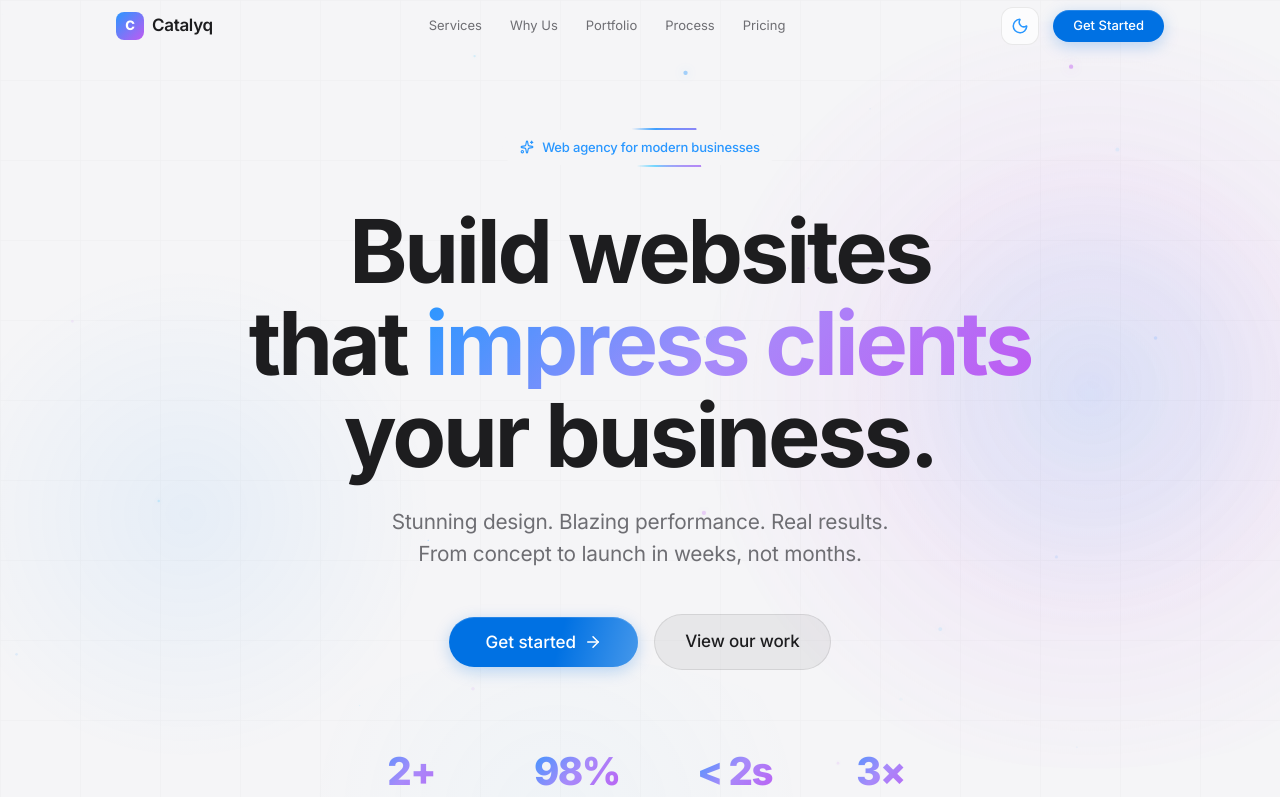
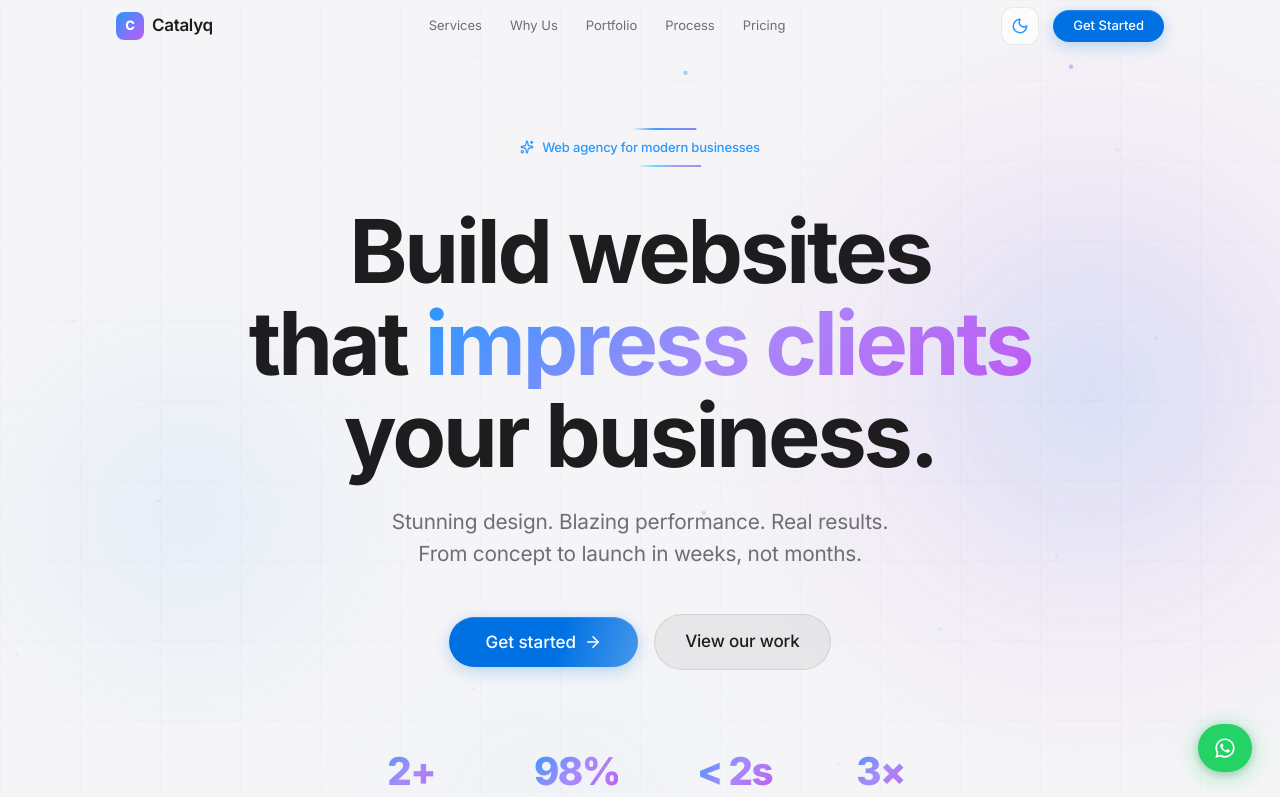
Before and after one commit to dhyey18/Nexora, a Next.js app: page / in a window 1280 px wide. Shown: the top 797 px of the page. Built offline with nearby package versions, Linux system fonts and the light colour scheme.

Commit message:
feat: add WhatsApp floating button and integrate WhatsApp contact options in CTA section

```diff
--- a/app/layout.tsx
+++ b/app/layout.tsx
@@ -1,6 +1,7 @@
 import type { Metadata } from "next";
 import "./globals.css";
 import { ThemeProvider } from "@/lib/ThemeContext";
+import WhatsAppFloat from "@/components/WhatsAppFloat";
 
 export const metadata: Metadata = {
   title: "Catalyq – We Build Modern Websites That Grow Your Business | Ahmedabad, India",
@@ -37,7 +38,10 @@ export default function RootLayout({
         />
       </head>
       <body className="antialiased">
-        <ThemeProvider>{children}</ThemeProvider>
+        <ThemeProvider>
+          {children}
+          <WhatsAppFloat />
+        </ThemeProvider>
       </body>
     </html>
   );
--- a/components/CTASection.tsx
+++ b/components/CTASection.tsx
@@ -3,6 +3,9 @@
 import { useState, useRef, FormEvent } from "react";
 import { motion, useInView } from "framer-motion";
 import { ArrowRight, Send, Mail, MessageCircle, Phone, MapPin, CheckCircle } from "lucide-react";
+
+const WA_NUMBER = "919323830436";
+const WA_MESSAGE = "Hi! I'm interested in your web development services. Can we connect?";
 
 const services = [
     "Website Development",
@@ -90,10 +93,10 @@ export default function CTASection() {
                             style={{ display: "flex", flexDirection: "column", gap: 20 }}
                         >
                             {[
-                                { icon: Mail, label: "Email us", value: "pateldhyey64@gmail.com", color: "#2997FF" },
-                                { icon: Phone, label: "Call us", value: "+91 94291 84788 / +91 93238 30436", color: "#30D158" },
-                                { icon: MapPin, label: "Based in", value: "Prahlad Nagar, Ahmedabad, Gujarat 380015", color: "#FF9F0A" },
-                                { icon: MessageCircle, label: "Response time", value: "Within 2 hours", color: "#BF5AF2" },
+                                { icon: Mail, label: "Email us", value: "pateldhyey64@gmail.com", color: "#2997FF", href: "mailto:pateldhyey64@gmail.com" },
+                                { icon: Phone, label: "Call us", value: "+91 94291 84788 / +91 93238 30436", color: "#30D158", href: "tel:+919429184788" },
+                                { icon: MapPin, label: "Based in", value: "Prahlad Nagar, Ahmedabad, Gujarat 380015", color: "#FF9F0A", href: null },
+                                { icon: MessageCircle, label: "Response time", value: "Within 2 hours", color: "#BF5AF2", href: null },
                             ].map((item) => (
                                 <div key={item.label} style={{ display: "flex", alignItems: "center", gap: 14 }}>
                                     <div
@@ -113,10 +116,58 @@ export default function CTASection() {
                                     </div>
                                     <div>
                                         <div style={{ color: "var(--text-tertiary)", fontSize: 12, marginBottom: 2 }}>{item.label}</div>
-                                        <div style={{ color: "var(--heading-color)", fontSize: 14, fontWeight: 500 }}>{item.value}</div>
+                                        {item.href ? (
+                                            <a href={item.href} style={{ color: "var(--heading-color)", fontSize: 14, fontWeight: 500, textDecoration: "none" }}>
+                                                {item.value}
+                                            </a>
+                                        ) : (
+                                            <div style={{ color: "var(--heading-color)", fontSize: 14, fontWeight: 500 }}>{item.value}</div>
+                                        )}
                                     </div>
                                 </div>
                             ))}
+
+                            {/* WhatsApp */}
+                            <a
+                                href={`https://wa.me/${WA_NUMBER}?text=${encodeURIComponent(WA_MESSAGE)}`}
+                                target="_blank"
+                                rel="noopener noreferrer"
+                                style={{
+                                    display: "flex",
+                                    alignItems: "center",
+                                    gap: 14,
+                                    textDecoration: "none",
+                                    padding: "14px 18px",
+                                    borderRadius: 14,
+                                    background: "rgba(37,211,102,0.07)",
+                                    border: "1px solid rgba(37,211,102,0.2)",
+                                    transition: "background 0.2s ease, border-color 0.2s ease",
+                                }}
+                                onMouseEnter={e => {
+                                    (e.currentTarget as HTMLAnchorElement).style.background = "rgba(37,211,102,0.13)";
+                                    (e.currentTarget as HTMLAnchorElement).style.borderColor = "rgba(37,211,102,0.4)";
+                                }}
+                                onMouseLeave={e => {
+                                    (e.currentTarget as HTMLAnchorElement).style.background = "rgba(37,211,102,0.07)";
+                                    (e.currentTarget as HTMLAnchorElement).style.borderColor = "rgba(37,211,102,0.2)";
+                                }}
+                            >
+                                <div style={{ width: 40, height: 40, borderRadius: 12, display: "flex", alignItems: "center", justifyContent: "center", background: "rgba(37,211,102,0.15)", border: "1px solid rgba(37,211,102,0.25)", flexShrink: 0 }}>
+                                    <svg viewBox="0 0 32 32" width="18" height="18" fill="#25D366">
+                                        <path d="M16 2C8.268 2 2 8.268 2 16c0 2.49.649 4.823 1.785 6.845L2 30l7.355-1.766A13.94 13.94 0 0016 30c7.732 0 14-6.268 14-14S23.732 2 16 2zm0 25.5a11.47 11.47 0 01-5.859-1.607l-.42-.25-4.362 1.048 1.068-4.253-.274-.436A11.45 11.45 0 014.5 16C4.5 9.596 9.596 4.5 16 4.5S27.5 9.596 27.5 16 22.404 27.5 16 27.5zm6.29-8.61c-.345-.173-2.04-1.006-2.356-1.12-.316-.115-.546-.173-.776.173-.23.345-.89 1.12-1.09 1.35-.2.23-.4.26-.745.087-.345-.173-1.456-.537-2.774-1.713-1.025-.915-1.717-2.044-1.917-2.39-.2-.344-.021-.53.15-.702.154-.154.345-.4.518-.6.173-.2.23-.345.345-.575.115-.23.058-.432-.029-.605-.087-.173-.776-1.87-1.063-2.561-.28-.672-.564-.58-.776-.591l-.662-.012c-.23 0-.604.086-.92.432-.316.346-1.207 1.18-1.207 2.876s1.236 3.338 1.408 3.568c.173.23 2.432 3.713 5.893 5.209.824.356 1.467.569 1.968.728.827.263 1.58.226 2.175.137.663-.1 2.04-.833 2.327-1.637.287-.804.287-1.493.2-1.637-.086-.144-.316-.23-.66-.403z" />
+                                    </svg>
+                                </div>
+                                <div>
+                                    <div style={{ color: "var(--text-tertiary)", fontSize: 12, marginBottom: 2 }}>WhatsApp us</div>
+                                    <div style={{ color: "#25D366", fontSize: 14, fontWeight: 600 }}>Chat now — instant reply</div>
+                                </div>
+                                <div style={{ marginLeft: "auto", color: "#25D366", opacity: 0.6 }}>
+                                    <svg viewBox="0 0 20 20" width="14" height="14" fill="currentColor">
+                                        <path d="M11 3a1 1 0 100 2h2.586l-6.293 6.293a1 1 0 101.414 1.414L15 6.414V9a1 1 0 102 0V4a1 1 0 00-1-1h-5z" />
+                                        <path d="M5 5a2 2 0 00-2 2v8a2 2 0 002 2h8a2 2 0 002-2v-3a1 1 0 10-2 0v3H5V7h3a1 1 0 000-2H5z" />
+                                    </svg>
+                                </div>
+                            </a>
                         </motion.div>
                     </div>
 
--- /dev/null
+++ b/components/WhatsAppFloat.tsx
@@ -0,0 +1,90 @@
+"use client";
+
+import { motion, AnimatePresence } from "framer-motion";
+import { useState } from "react";
+
+const WA_NUMBER = "919429184788";
+const WA_MESSAGE = "Hi! I'm interested in your web development services. Can we connect?";
+
+export default function WhatsAppFloat() {
+    const [hovered, setHovered] = useState(false);
+
+    const url = `https://wa.me/${WA_NUMBER}?text=${encodeURIComponent(WA_MESSAGE)}`;
+
+    return (
+        <motion.a
+            href={url}
+            target="_blank"
+            rel="noopener noreferrer"
+            initial={{ opacity: 0, scale: 0.6, y: 20 }}
+            animate={{ opacity: 1, scale: 1, y: 0 }}
+            transition={{ delay: 2, duration: 0.5, ease: [0.22, 1, 0.36, 1] }}
+            onHoverStart={() => setHovered(true)}
+            onHoverEnd={() => setHovered(false)}
+            style={{
+                position: "fixed",
+                bottom: 28,
+                right: 28,
+                zIndex: 999,
+                display: "flex",
+                alignItems: "center",
+                gap: 10,
+                background: "#25D366",
+                borderRadius: 980,
+                padding: hovered ? "13px 20px 13px 16px" : "13px 16px",
+                boxShadow: "0 4px 24px rgba(37,211,102,0.4), 0 2px 8px rgba(0,0,0,0.2)",
+                textDecoration: "none",
+                overflow: "hidden",
+                transition: "padding 0.3s cubic-bezier(0.22,1,0.36,1)",
+            }}
+            whileHover={{ scale: 1.06 }}
+            whileTap={{ scale: 0.95 }}
+        >
+            {/* Pulse ring */}
+            <motion.span
+                animate={{ scale: [1, 1.9, 1], opacity: [0.5, 0, 0.5] }}
+                transition={{ duration: 2.2, repeat: Infinity, ease: "easeOut" }}
+                style={{
+                    position: "absolute",
+                    inset: 0,
+                    borderRadius: 980,
+                    background: "rgba(37,211,102,0.35)",
+                    pointerEvents: "none",
+                }}
+            />
+
+            {/* WhatsApp SVG icon */}
+            <svg
+                viewBox="0 0 32 32"
+                width="22"
+                height="22"
+                fill="white"
+                style={{ flexShrink: 0, position: "relative" }}
+            >
+                <path d="M16 2C8.268 2 2 8.268 2 16c0 2.49.649 4.823 1.785 6.845L2 30l7.355-1.766A13.94 13.94 0 0016 30c7.732 0 14-6.268 14-14S23.732 2 16 2zm0 25.5a11.47 11.47 0 01-5.859-1.607l-.42-.25-4.362 1.048 1.068-4.253-.274-.436A11.45 11.45 0 014.5 16C4.5 9.596 9.596 4.5 16 4.5S27.5 9.596 27.5 16 22.404 27.5 16 27.5zm6.29-8.61c-.345-.173-2.04-1.006-2.356-1.12-.316-.115-.546-.173-.776.173-.23.345-.89 1.12-1.09 1.35-.2.23-.4.26-.745.087-.345-.173-1.456-.537-2.774-1.713-1.025-.915-1.717-2.044-1.917-2.39-.2-.344-.021-.53.15-.702.154-.154.345-.4.518-.6.173-.2.23-.345.345-.575.115-.23.058-.432-.029-.605-.087-.173-.776-1.87-1.063-2.561-.28-.672-.564-.58-.776-.591l-.662-.012c-.23 0-.604.086-.92.432-.316.346-1.207 1.18-1.207 2.876s1.236 3.338 1.408 3.568c.173.23 2.432 3.713 5.893 5.209.824.356 1.467.569 1.968.728.827.263 1.58.226 2.175.137.663-.1 2.04-.833 2.327-1.637.287-.804.287-1.493.2-1.637-.086-.144-.316-.23-.66-.403z" />
+            </svg>
+
+            {/* Label — slides in on hover */}
+            <AnimatePresence>
+                {hovered && (
+                    <motion.span
+                        initial={{ opacity: 0, width: 0 }}
+                        animate={{ opacity: 1, width: "auto" }}
+                        exit={{ opacity: 0, width: 0 }}
+                        transition={{ duration: 0.25 }}
+                        style={{
+                            color: "#fff",
+                            fontSize: 14,
+                            fontWeight: 600,
+                            whiteSpace: "nowrap",
+                            overflow: "hidden",
+                            position: "relative",
+                        }}
+                    >
+                        Chat on WhatsApp
+                    </motion.span>
+                )}
+            </AnimatePresence>
+        </motion.a>
+    );
+}
```
